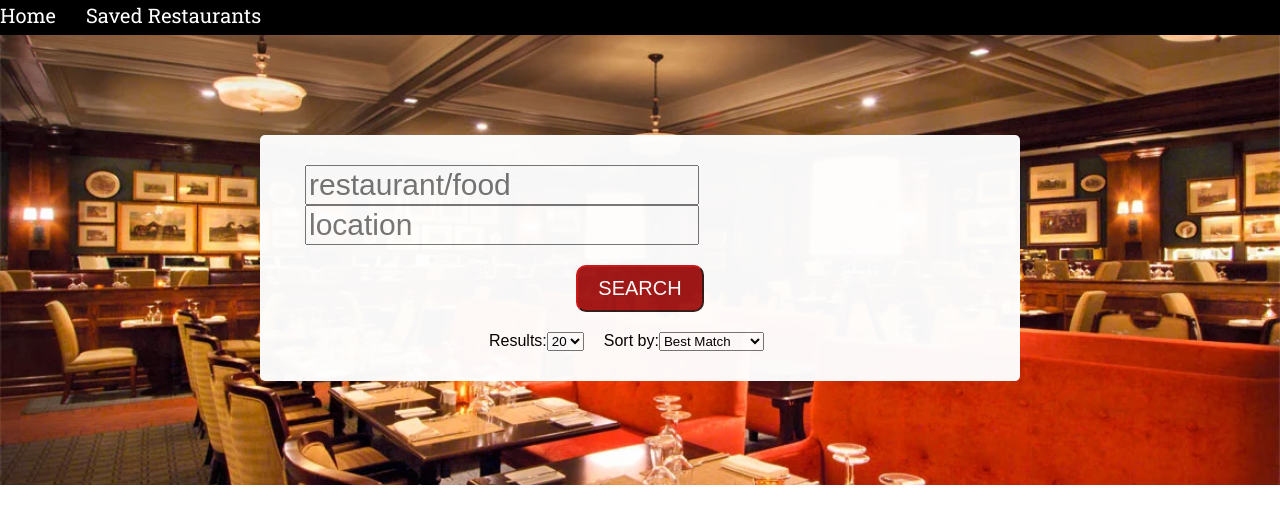
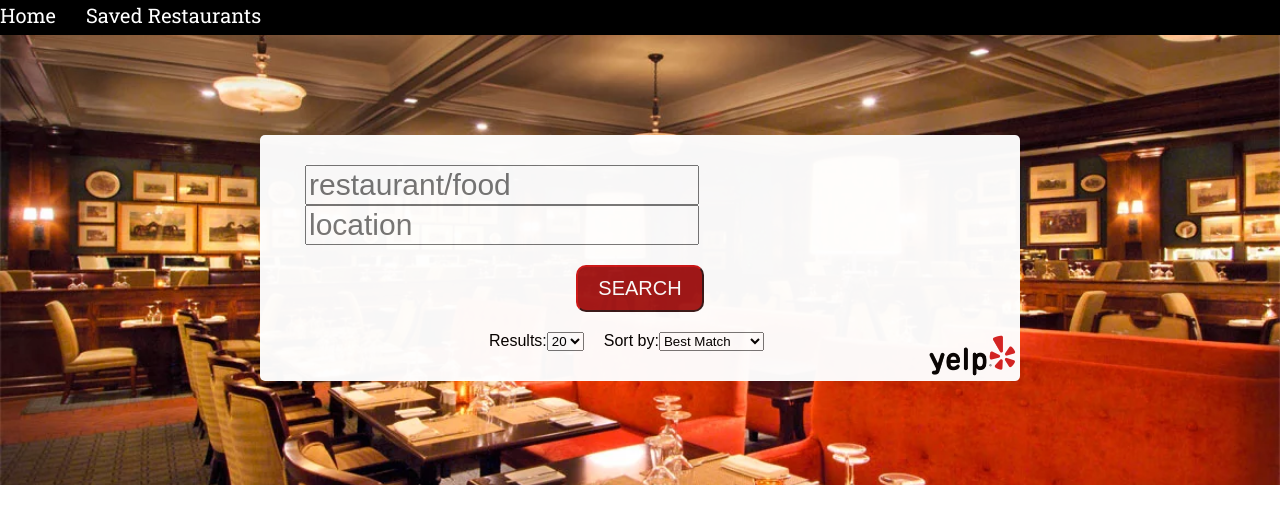
Before and after one commit to Suneski/tiy-final-project, a React (Create React App) app in the folder react-ui/: page / in a window 1280 px wide. Shown: the top 524 px of the page. Built offline with nearby package versions, Linux system fonts and the light colour scheme.

Commit message:
yelpified pages

```diff
--- a/react-ui/src/RestaurantQuery.css
+++ b/react-ui/src/RestaurantQuery.css
@@ -139,3 +139,10 @@ input[type="text"] {
   position: relative;
   overflow: auto;
 }
+
+.header-logo {
+  height: 50px;
+  position: absolute;
+  bottom: 0;
+  right: 0
+}
--- a/react-ui/src/RestaurantQuery.js
+++ b/react-ui/src/RestaurantQuery.js
@@ -5,6 +5,8 @@ import './RestaurantQuery.css';
 import SearchResultLi from './SearchResultsLi.js';
 
 import loaderGif from './images/animeloader.gif';
+
+import yelpLogo from './images/yelp/yelp.png';
 
 class RestaurantQuery extends React.Component {
   constructor() {
@@ -165,6 +167,7 @@ class RestaurantQuery extends React.Component {
                 </select>
               </div>
             </div>
+            <img src={yelpLogo} alt="powered by yelp" className="header-logo"/>
           </div>
 
 
--- a/react-ui/src/SavedRestaurantsLi.js
+++ b/react-ui/src/SavedRestaurantsLi.js
@@ -13,7 +13,7 @@ import threefive from './images/yelp/stars-3.5.png'
 import four from './images/yelp/stars-4.0.png'
 import fourfive from './images/yelp/stars-4.5.png'
 import five from './images/yelp/stars-5.0.png'
-import logo from './images/yelp/yelp.png'
+import logo from './images/yelp/yelp-burst-positive.png'
 
 class SavedRestaurantsLi extends React.Component {
   removeFavorite(evt) {
```
